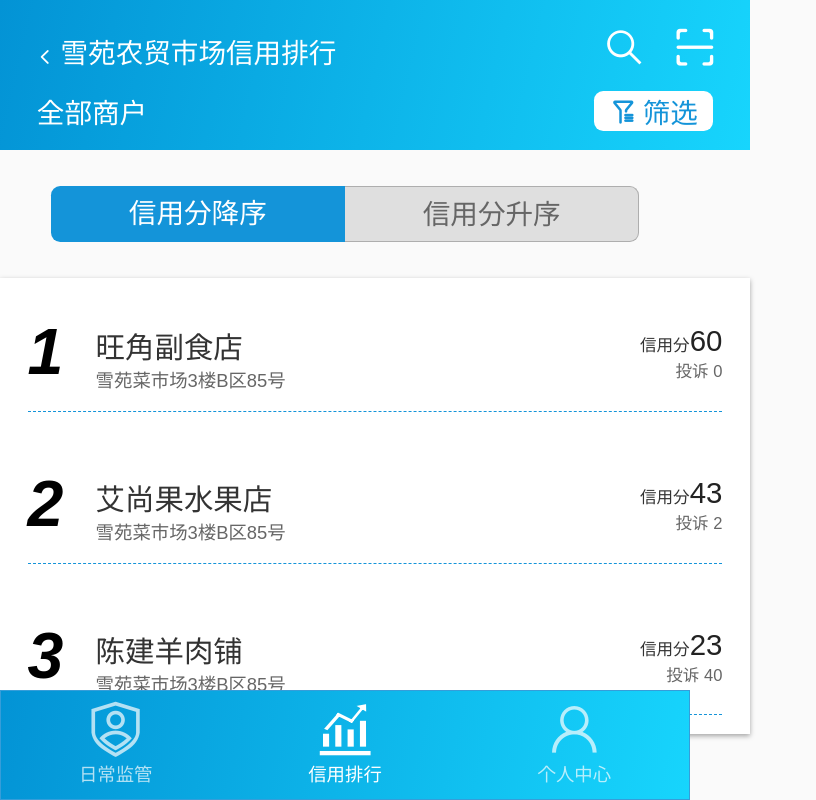
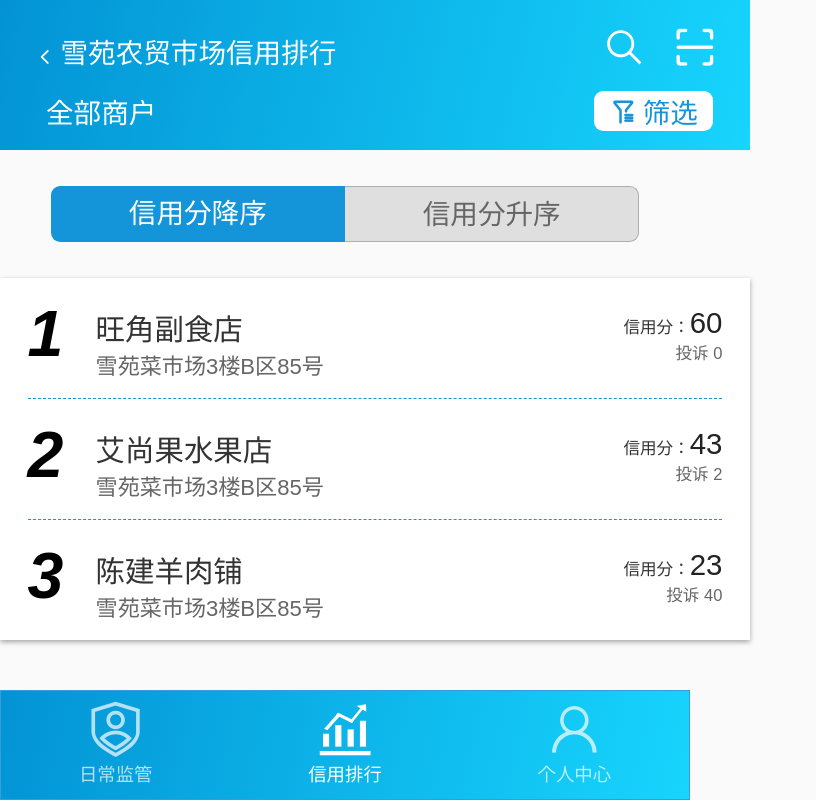
Before and after one commit to xyk91/regulatory, a plain HTML site: page ranking.html in a window 1280 px wide. Shown: the whole page, without its empty margins (0-816 px from the left). Drawn offline with Linux system fonts and the light colour scheme.

Commit message:
修改02

```diff
--- a/css/creditList/creditList.css
+++ b/css/creditList/creditList.css
@@ -109,7 +109,7 @@
 	color: #333333;
 }
 .addr{
-    font-size: .2rem;
+    font-size: .24rem;
 	font-weight: normal;
 	font-stretch: normal;
 	color: #666666;
--- a/css/default.css
+++ b/css/default.css
@@ -2,7 +2,7 @@
 @charset "utf-8";
 
 html{font-size: 13.3333333vw}
-body{min-width: 320px;max-width: 750px;font-size: 0.28rem;background: #fafafa;}
+body{max-width: 750px;font-size: 0.28rem;background: #fafafa;}
 *{padding: 0;margin: 0;font-family: microsoft yahei,'宋体',arial;font-size: .24rem;box-sizing:border-box;-moz-box-sizing:border-box;-webkit-box-sizing:border-box;color: #222;text-decoration: none;}
 ul{list-style: none;}
 ol{list-style: none;}
--- a/css/ranking/ranking.css
+++ b/css/ranking/ranking.css
@@ -98,7 +98,7 @@
 		rgba(0, 0, 0, 0.35);
 }
 .publicBox li{
-    padding: .2rem .3rem;
+    padding: 0 .3rem;
 
 }
 .box{
@@ -125,7 +125,7 @@
 	color: #333333;
 }
 .addr{
-    font-size: .2rem;
+    font-size: .24rem;
 	font-weight: normal;
 	font-stretch: normal;
 	color: #666666;
@@ -163,3 +163,6 @@
 .blackStyle{
     color: #000;
 }
+.box_last{
+    border: 0
+}
--- a/css/regulatoryTask/regulatoryTask.css
+++ b/css/regulatoryTask/regulatoryTask.css
@@ -90,17 +90,17 @@
 .content_task{
     padding: .2rem;
     line-height: .35rem;
-    font-size: .16rem;
+    font-size: .24rem;
 	font-weight: normal;
 	font-stretch: normal;
 	color: #333333;
     border-bottom: 1px dashed #1494d9;
 }
 .release{
-    padding: .1rem .3rem;
+    padding: .15rem .3rem;
 }
 .releaseInfo{
-    font-size: .16rem;
+    font-size: .24rem;
 	font-weight: normal;
 	font-stretch: normal;
 	color: #666666;
--- a/css/supervisionComplete/supervisionComplete.css
+++ b/css/supervisionComplete/supervisionComplete.css
@@ -92,7 +92,7 @@
 	color: #666666;
 }
 .r_t{
-    font-size: .22rem;
+    font-size: .28rem;
 	font-weight: normal;
 	font-stretch: normal;
 	color: #999999;
@@ -104,7 +104,7 @@
     color: #1494d9;
 }
 .addr{
-    font-size: .18rem;
+    font-size: .24rem;
 	font-weight: normal;
 	font-stretch: normal;
 	color: #666666;
@@ -135,10 +135,10 @@
     font-weight: bold;
 }
 .release{
-    padding: .1rem 0
+    padding: .15rem 0
 }
 .releaseInfo{
-    font-size: .16rem;
+    font-size: .24rem;
 	font-weight: normal;
 	font-stretch: normal;
 	color: #666666;
--- a/ranking.html
+++ b/ranking.html
@@ -20,7 +20,7 @@
             <div class="fr"><i class="iconfont icon-tubiao- tu_btn"></i> <i class="iconfont icon-saoma tu_btn"></i></div>
         </div>
         <div class="rankingTop clearfix">
-            <div class="fL rankingtTitle">全部商户</div>
+            <div class="fL rankingtTitle" style="margin-left: .1rem;">全部商户</div>
             <div class="fr screening"><i class="iconfont icon-shaixuan tu_btn"></i> <label>筛选</label></div>
         </div>
     </div>
@@ -43,7 +43,7 @@
                     </div>
                 </div>
                 <div class="fr score_complaints">
-                    <p class="score">信用分<label>60</label></p>
+                    <p class="score">信用分：<label>60</label></p>
                     <p class="complaints">投诉 0</p>
                 </div>
             </div>
@@ -59,13 +59,13 @@
                     </div>
                 </div>
                 <div class="fr score_complaints">
-                    <p class="score">信用分<label>43</label></p>
+                    <p class="score">信用分：<label>43</label></p>
                     <p class="complaints">投诉 2</p>
                 </div>
             </div>
         </li>
         <li class="clearfix">
-            <div class="box clearfix">
+            <div class="box clearfix box_last">
                 <div class="fL clearfix">
                     <div class="fL num">3</div>
                     <div class="fr ListInfo">
@@ -74,14 +74,14 @@
                     </div>
                 </div>
                 <div class="fr score_complaints">
-                    <p class="score">信用分<label>23</label></p>
+                    <p class="score">信用分：<label>23</label></p>
                     <p class="complaints">投诉 40</p>
                 </div>
             </div>
         </li>
     </ul>
 
-     <!-- 黑榜 -->
+     <!-- 信用分升序 -->
      <ul class="black publicBox clearfix">
         <!-- 循环 -->
         <li class="clearfix">
@@ -94,7 +94,7 @@
                     </div>
                 </div>
                 <div class="fr score_complaints">
-                    <p class="score">信用分<label class="blackStyle">2</label></p>
+                    <p class="score">信用分：<label class="blackStyle">2</label></p>
                     <p class="complaints">投诉 200</p>
                 </div>
             </div>
@@ -110,13 +110,13 @@
                     </div>
                 </div>
                 <div class="fr score_complaints">
-                    <p class="score">信用分<label class="blackStyle">3</label></p>
+                    <p class="score">信用分：<label class="blackStyle">3</label></p>
                     <p class="complaints">投诉 200</p>
                 </div>
             </div>
         </li>
         <li class="clearfix">
-            <div class="box clearfix">
+            <div class="box clearfix box_last">
                 <div class="fL clearfix">
                     <div class="fL num">3</div>
                     <div class="fr ListInfo">
@@ -125,7 +125,7 @@
                     </div>
                 </div>
                 <div class="fr score_complaints">
-                    <p class="score">信用分<label class="blackStyle">13</label></p>
+                    <p class="score">信用分：<label class="blackStyle">13</label></p>
                     <p class="complaints">投诉 100</p>
                 </div>
             </div>
```
Also changed, not shown: css/DailySupervision/index.css (+13 -14 lines), css/personalCenter/personalCenter.css (+4 -3 lines).
